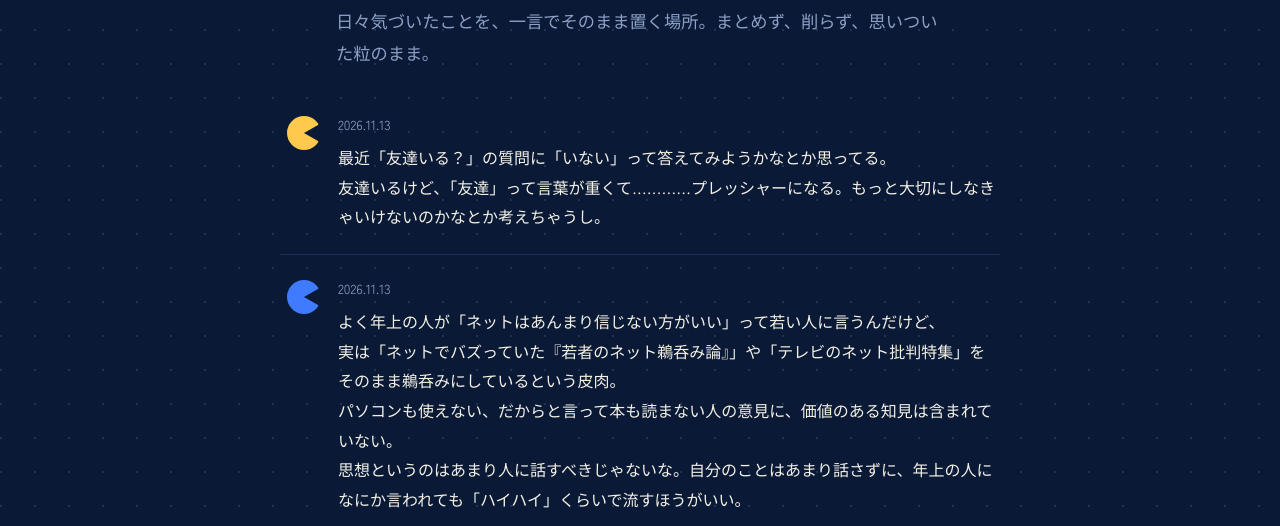
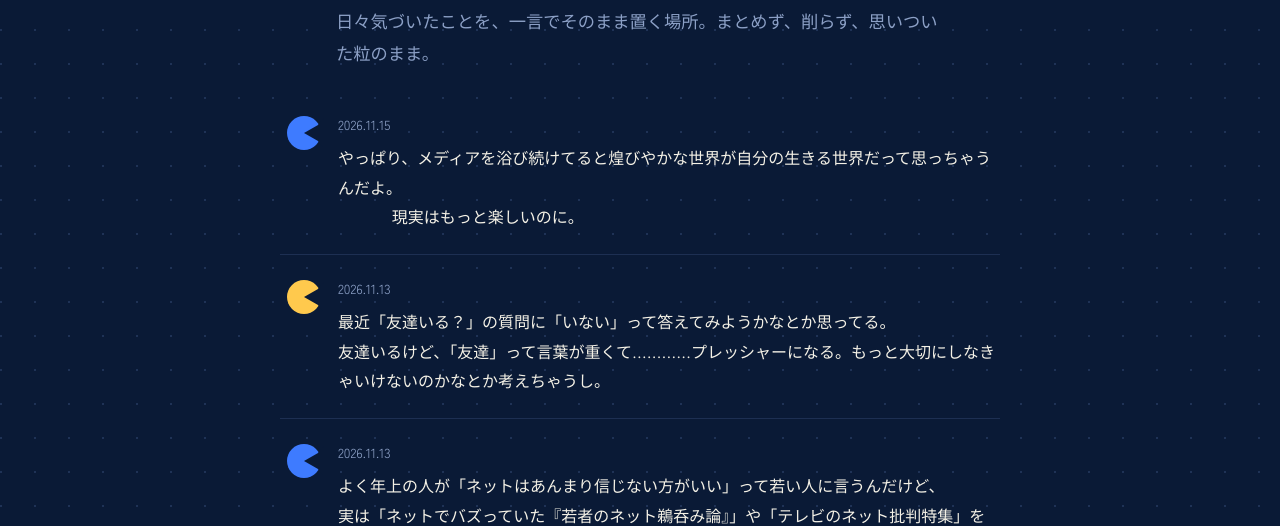
Before and after one commit to Azaleacreativeroom888/fan-communication, a plain HTML site: page blog.html in a window 1280 px wide. Shown: the part 285-811 px from the top of the page. Drawn offline with Linux system fonts and the light colour scheme.

Commit message:
Update blog.html

```diff
--- a/blog.html
+++ b/blog.html
@@ -246,6 +246,20 @@
   <section class="feed-section">
     <div class="section-inner">
       <div class="feed">
+
+        <div class="post">
+          <svg class="post-avatar" viewBox="0 0 40 40" aria-hidden="true">
+            <circle cx="20" cy="20" r="17" fill="var(--blue-500)"/>
+            <path d="M20 20 L34 12 A17 17 0 1 1 34 28 Z" fill="var(--navy-900)"/>
+          </svg>
+          <div class="post-body">
+            <div class="post-head">
+              <span class="post-time">2026.11.15</span>
+            </div>
+            <p class="post-text">やっぱり、メディアを浴び続けてると煌びやかな世界が自分の生きる世界だって思っちゃうんだよ。
+            現実はもっと楽しいのに。</p>
+          </div>
+        </div>
 
         <div class="post">
           <svg class="post-avatar" viewBox="0 0 40 40" aria-hidden="true">
```
